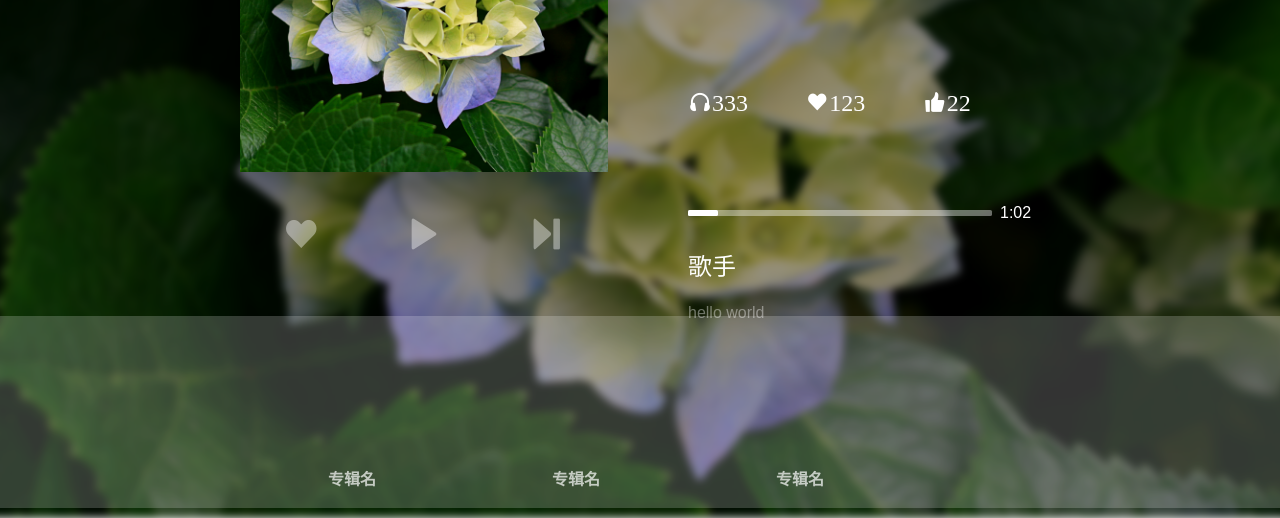
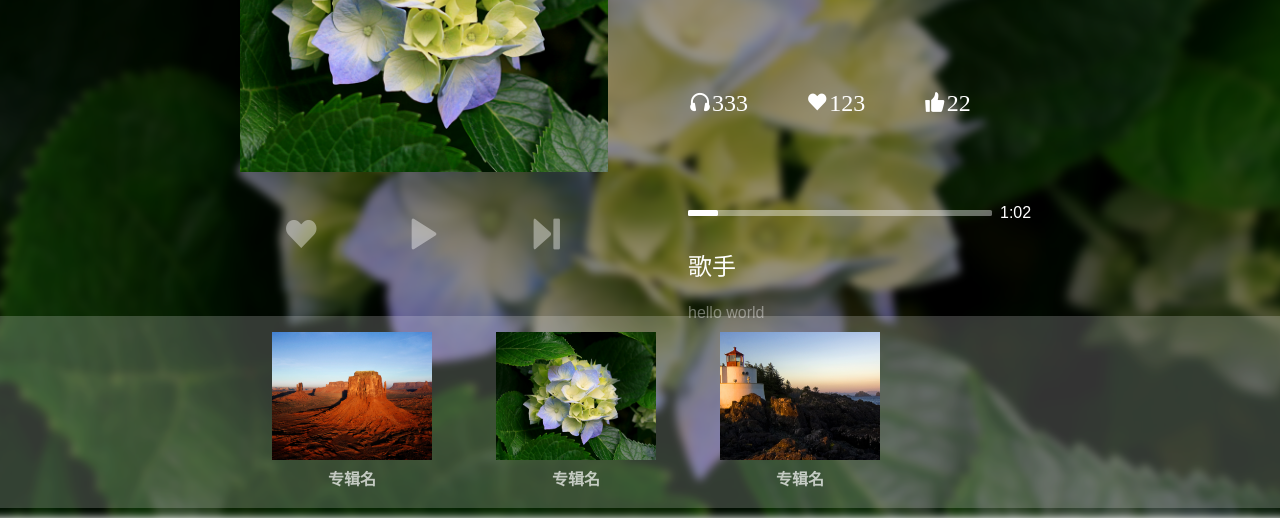
Before and after one commit to evenyao/FM-WebMusic-Demo, a plain HTML site: page index.html in a window 1280 px wide. Shown: the part 292-810 px from the top of the page. Drawn offline with Linux system fonts and the light colour scheme.

Commit message:
Update index.html

```diff
--- a/index.html
+++ b/index.html
@@ -47,22 +47,22 @@
         <span class="iconfont icon-right"></span>
         <ul>
           <li>
-            <div class="cover" style="background-image: url('/WebMusic/imgs/1.jpg')">
+            <div class="cover" style="background-image: url('./imgs/1.jpg')">
             </div>
             <h3>专辑名</h3>
           </li>
           <li>
-            <div class="cover" style="background-image: url('/WebMusic/imgs/2.jpg')">
+            <div class="cover" style="background-image: url('./imgs/2.jpg')">
             </div>
             <h3>专辑名</h3>
           </li>
           <li>
-            <div class="cover" style="background-image: url('/WebMusic/imgs/3.jpg')">
+            <div class="cover" style="background-image: url('./imgs/3.jpg')">
             </div>
             <h3>专辑名</h3>
           </li>
           <li>
-            <div class="cover" style="background-image: url('/WebMusic/imgs/4.jpg')">
+            <div class="cover" style="background-image: url('./imgs/4.jpg')">
             </div>
             <h3>专辑名</h3>
           </li>
```
